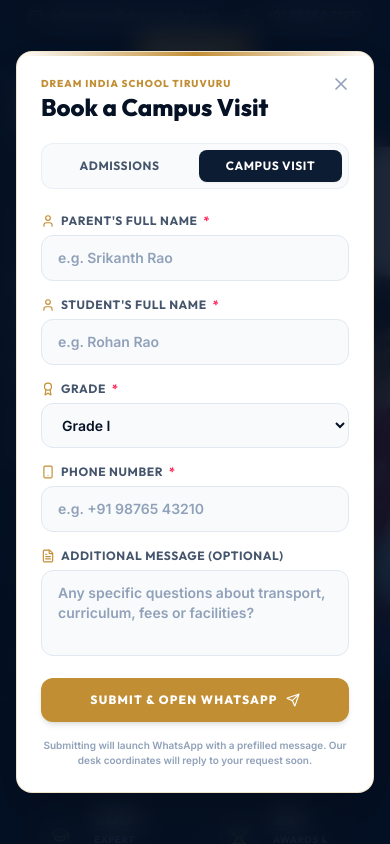
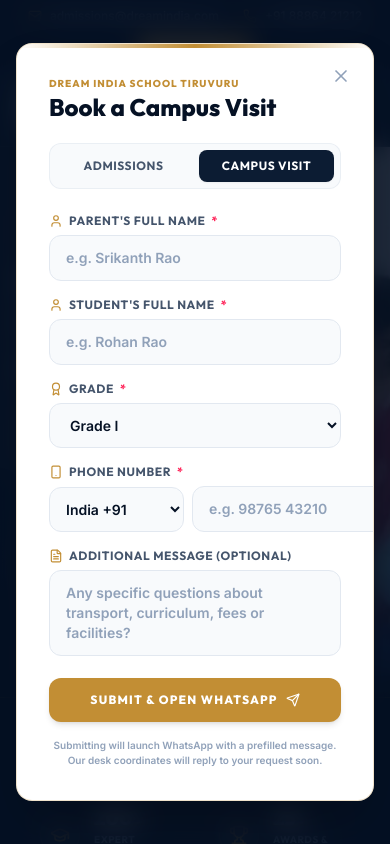
Before and after one commit to siddharthg-7/DreamIndiaSchool, a React (Vite) app: page / in a window 390 px wide. Both pictures are taken after a click on the button "BOOK A VISIT". Shown: the top 844 px of the page. Built offline with nearby package versions, Linux system fonts and the light colour scheme.

Commit message:
refactor: centralize phone and WhatsApp link generation with new utility functions

```diff
--- a/src/components/AdmissionCTA.jsx
+++ b/src/components/AdmissionCTA.jsx
@@ -1,9 +1,10 @@
 import React from 'react';
 import { motion } from 'framer-motion';
 import { MessageCircle, ArrowRight, Zap, Download } from 'lucide-react';
+import { getWhatsAppUrl } from '../lib/phoneApi';
 
 const AdmissionCTA = () => {
-  const whatsappUrl = "https://wa.me/918886421212?text=Hello%2C%20I%20am%20interested%20in%20admissions%20at%20Dream%20India%20School%20Tiruvuru%20for%20the%20academic%20year%202026-27.%20Kindly%20provide%20more%20details.";
+  const whatsappUrl = getWhatsAppUrl({ text: 'Hello, I am interested in admissions at Dream India School Tiruvuru for the academic year 2026-27. Kindly provide more details.' });
 
   return (
     <section id="admissions" className="py-32 px-6 md:px-12 relative overflow-hidden">
--- a/src/components/CampusTourEventsTestimonials.jsx
+++ b/src/components/CampusTourEventsTestimonials.jsx
@@ -2,6 +2,7 @@
 import { motion, AnimatePresence, useMotionValue, useMotionTemplate } from 'framer-motion';
 import { Play, Quote, ArrowRight, ChevronLeft, ChevronRight } from 'lucide-react';
 import Magnetic from './Magnetic';
+import { getWhatsAppUrl } from '../lib/phoneApi';
 
 // SpotlightCard Sub-component for 21st Dev Custom Spotlight Hover Glow
 const SpotlightCard = ({ children, className, initial, whileInView, viewport, transition, borderHoverColor = "group-hover:border-[#c28e34]/40" }) => {
@@ -51,7 +52,7 @@
   const [index, setIndex] = useState(0);
   const [direction, setDirection] = useState(0);
 
-  const visitLink = "https://wa.me/918886421212?text=Hello%2C%20I%20would%20like%20to%20book%20a%20campus%20visit%20to%20Dream%20India%20School%20Tiruvuru.";
+  const visitLink = getWhatsAppUrl({ text: 'Hello, I would like to book a campus visit to Dream India School Tiruvuru.' });
 
   const reviews = [
     {
--- a/src/components/Contact.jsx
+++ b/src/components/Contact.jsx
@@ -1,5 +1,6 @@
 import { motion } from 'framer-motion';
 import { MapPin, Phone, Mail } from 'lucide-react';
+import { getTelUrl } from '../lib/phoneApi';
 
 const Contact = () => {
   const contactData = [
@@ -16,7 +17,7 @@
       icon: <Phone className="w-5 h-5 text-[#c28e34]" />,
       bg: "bg-[#fdfbf7]",
       border: "border-[#c28e34]/25",
-      href: "tel:+918886421212"
+      href: getTelUrl()
     },
     {
       title: "Support E-Mail",
--- a/src/components/Footer.jsx
+++ b/src/components/Footer.jsx
@@ -1,9 +1,10 @@
 import React from 'react';
 import { Globe, MessageCircle, MapPin, Phone, Mail } from 'lucide-react';
+import { getWhatsAppUrl, getTelUrl } from '../lib/phoneApi';
 import disLogo from '../assets/dis-logo.png';
 
 const Footer = () => {
-  const whatsappUrl = "https://wa.me/918886421212?text=Hello%2C%20I%20am%20interested%20in%20admissions%20at%20Dream%20India%20School%20Tiruvuru%20for%20the%20academic%20year%202026-27.";
+  const whatsappUrl = getWhatsAppUrl({ text: 'Hello, I am interested in admissions at Dream India School Tiruvuru for the academic year 2026-27.' });
 
   return (
     <footer className="bg-[#051124] text-slate-300 border-t border-[#c28e34]/20 pt-20 pb-10 px-6 md:px-12 relative overflow-hidden">
@@ -59,7 +60,7 @@
             </li>
             <li className="flex items-center gap-2.5">
               <Phone className="w-4 h-4 text-[#c28e34] shrink-0" />
-              <a href="tel:+918886421212" className="hover:text-white transition-colors">+91 88864 21212</a>
+              <a href={getTelUrl()} className="hover:text-white transition-colors">+91 88864 21212</a>
             </li>
             <li className="flex items-center gap-2.5">
               <Mail className="w-4 h-4 text-[#c28e34] shrink-0" />
--- a/src/components/InquiryModal.jsx
+++ b/src/components/InquiryModal.jsx
@@ -8,6 +8,7 @@
   const [studentName, setStudentName] = useState('');
   const [grade, setGrade] = useState('Grade I');
   const [phone, setPhone] = useState('');
+  const [countryCode, setCountryCode] = useState('+91');
   const [message, setMessage] = useState('');
   const [submitted, setSubmitted] = useState(false);
 
@@ -19,6 +20,7 @@
       setParentName('');
       setStudentName('');
       setGrade('Grade I');
+      setCountryCode('+91');
       setPhone('');
       setMessage('');
     }
@@ -37,11 +39,11 @@
   Parent Name: ${parentName}
   Student Name: ${studentName}
   Grade of Interest: ${grade}
-Parent Contact: ${phone}
+  Parent Contact: ${countryCode} ${phone}
   ${message ? `Additional Message: ${message}` : ''}`;
 
     const encodedText = encodeURIComponent(baseText);
-    const whatsappUrl = `https://wa.me/918886421212?text=${encodedText}`;
+    const whatsappUrl = getWhatsAppUrl({ text: encodedText });
 
     setSubmitted(true);
 
@@ -71,7 +73,7 @@
             animate={{ opacity: 1, scale: 1, y: 0 }}
             exit={{ opacity: 0, scale: 0.95, y: 15 }}
             transition={{ type: 'spring', damping: 25, stiffness: 220 }}
-            className="relative bg-white border border-[#c28e34]/25 max-w-lg w-full rounded-2xl shadow-2xl overflow-hidden z-10 flex flex-col max-h-[90vh]"
+            className="relative bg-white border border-[#c28e34]/25 max-w-2xl w-full rounded-2xl shadow-2xl overflow-hidden z-10 flex flex-col max-h-[90vh]"
           >
             {/* Inner top glow border */}
             <div className="absolute top-0 inset-x-0 h-1 bg-gradient-to-r from-transparent via-[#c28e34] to-transparent"></div>
@@ -85,7 +87,7 @@
             </button>
 
             {/* Content Area */}
-            <div className="p-6 md:p-8 overflow-y-auto text-left">
+            <div className="p-8 md:p-10 overflow-y-auto text-left">
 
               {submitted ? (
                 // Success State View
@@ -197,14 +199,28 @@
                         <label className="text-xs font-bold text-slate-600 uppercase tracking-wider font-outfit flex items-center gap-1.5">
                           <Smartphone className="w-3.5 h-3.5 text-[#c28e34]" /> Phone Number <span className="text-rose-500">*</span>
                         </label>
+                        <div className="flex items-center gap-2">
+                          <select
+                            value={countryCode}
+                            onChange={(e) => setCountryCode(e.target.value)}
+                            className="px-3 py-3 rounded-xl border border-slate-200 bg-slate-50 text-sm font-semibold focus:border-[#c28e34] focus:ring-1 focus:ring-[#c28e34] outline-none cursor-pointer"
+                          >
+                            <option value="+91">India +91</option>
+                            <option value="+1">USA +1</option>
+                            <option value="+44">UK +44</option>
+                            <option value="+971">UAE +971</option>
+                            <option value="+61">Australia +61</option>
+                          </select>
+
                           <input
                             type="tel"
                             required
                             value={phone}
                             onChange={(e) => setPhone(e.target.value)}
-                          placeholder="e.g. +91 98765 43210"
-                          className="w-full px-4 py-3 rounded-xl border border-slate-200 focus:border-[#c28e34] focus:ring-1 focus:ring-[#c28e34] outline-none text-sm text-[#051124] font-semibold bg-slate-50 focus:bg-white transition-all placeholder:text-slate-400"
+                            placeholder="e.g. 98765 43210"
+                            className="flex-1 px-4 py-3 rounded-xl border border-slate-200 focus:border-[#c28e34] focus:ring-1 focus:ring-[#c28e34] outline-none text-sm text-[#051124] font-semibold bg-slate-50 focus:bg-white transition-all placeholder:text-slate-400"
                           />
+                        </div>
                       </div>
 
                     </div>
--- a/src/components/Navbar.jsx
+++ b/src/components/Navbar.jsx
@@ -3,6 +3,7 @@
 import { Menu, X, ChevronDown, Phone, Mail, MapPin, ArrowRight, Calendar, Award, GraduationCap, ShieldCheck, Cpu, Code, Dumbbell, Globe, BookOpen, BookCheck, ClipboardList, Clock, FileText, Landmark, UserCheck } from 'lucide-react';
 import disLogo from '../assets/dis-logo.png';
 import Magnetic from './Magnetic';
+import { getTelUrl } from '../lib/phoneApi';
 
 const Navbar = ({ openModal }) => {
   const [scrolled, setScrolled] = useState(false);
@@ -148,7 +149,7 @@
               <Mail className="w-3.5 h-3.5 text-[#c28e34]" />
               <span className="font-medium">admissions@dreamindia.com</span>
             </a>
-            <a href="tel:+918886421212" className="flex items-center gap-2 hover:text-[#c28e34] transition-colors">
+            <a href={getTelUrl()} className="flex items-center gap-2 hover:text-[#c28e34] transition-colors">
               <Phone className="w-3.5 h-3.5 text-[#c28e34]" />
               <span className="font-medium">+91 88864 21212</span>
             </a>
--- a/src/components/NoticeBoard.jsx
+++ b/src/components/NoticeBoard.jsx
@@ -2,9 +2,10 @@
 import { motion, AnimatePresence } from 'framer-motion';
 import { Bell, Download, Calendar, CheckCircle2, BookOpen, Award, Trophy } from 'lucide-react';
 import Magnetic from './Magnetic';
+import { getWhatsAppUrl } from '../lib/phoneApi';
 
 const NoticeBoard = () => {
-  const applyLink = "https://wa.me/918886421212?text=Hello%2C%20I%20am%20interested%20in%20admissions%20at%20Dream%20India%20School%20Tiruvuru%20for%20the%20academic%20year%202026-27.";
+  const applyLink = getWhatsAppUrl({ text: 'Hello, I am interested in admissions at Dream India School Tiruvuru for the academic year 2026-27.' });
   const [activeTab, setActiveTab] = useState('all');
 
   const tabs = [
--- /dev/null
+++ b/src/lib/phoneApi.js
@@ -0,0 +1,28 @@
+// Centralized phone/contact helpers for building tel/WhatsApp links
+const CONTACT_PHONE = '+918886421212';
+
+function normalizePhoneForUrl(phone = CONTACT_PHONE) {
+  // Strip all non-digits. WhatsApp wa.me expects country code + number without '+' or spaces.
+  return String(phone).replace(/\D/g, '');
+}
+
+export function getTelUrl(phone = CONTACT_PHONE) {
+  return `tel:${phone}`;
+}
+
+export function getWhatsAppUrl({ phone = CONTACT_PHONE, text = '' } = {}) {
+  const num = normalizePhoneForUrl(phone);
+  const encoded = encodeURIComponent(text || '');
+  return `https://wa.me/${num}${encoded ? `?text=${encoded}` : ''}`;
+}
+
+export function getContactPhone() {
+  return CONTACT_PHONE;
+}
+
+export default {
+  CONTACT_PHONE,
+  getTelUrl,
+  getWhatsAppUrl,
+  getContactPhone
+};
```
Lines whose indentation alone changed are shown as unchanged.
